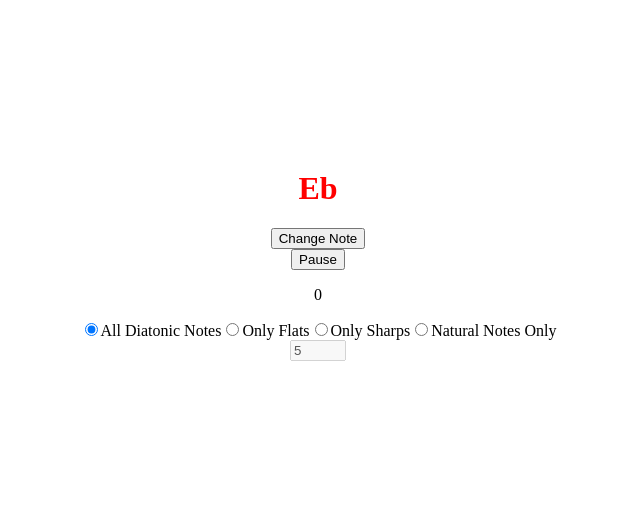
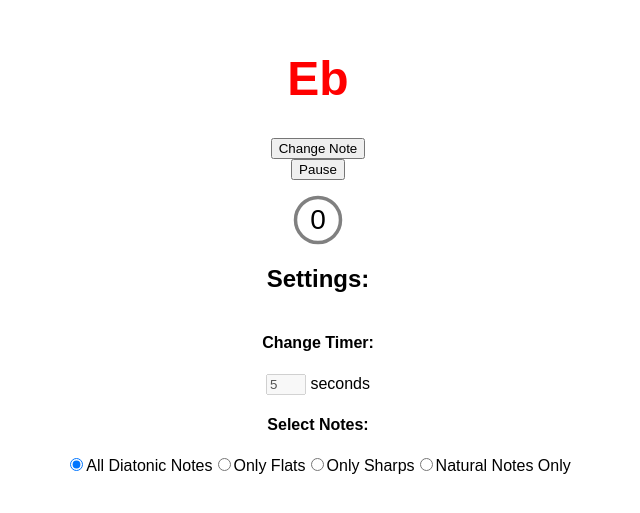
Before and after one commit to kyran-lewis/random-musical-note-generator, a React (Vite) app: page / in a window 1280 px wide. Shown: the part 153-666 px from the top of the page, without its empty margins (322-962 px from the left). Built offline with nearby package versions, Linux system fonts and the light colour scheme.

Commit message:
Change font family. Started implementing animated timer. Added circle around timer. Added headers for settings. Added seconds label for change timer option

```diff
--- a/src/App.tsx
+++ b/src/App.tsx
@@ -116,10 +116,8 @@ function App() {
         paused={paused}
         countdownLength={countdownLength}
       />
-      <RadioButtonComponent
-        noteSelection={noteSelection}
-        setNoteSelection={setNoteSelection}
-      />
+      <h2>Settings:</h2>
+      <h4>Change Timer:</h4>
       <ChangeTimerField
         secondsLeft={secondsLeft}
         setSecondsLeft={setSecondsLeft}
@@ -127,6 +125,11 @@ function App() {
         countdownLength={countdownLength}
         setCountdownLength={setCountdownLength}
       />
+      <h4>Select Notes:</h4>
+      <RadioButtonComponent
+        noteSelection={noteSelection}
+        setNoteSelection={setNoteSelection}
+      />
     </div>
   );
 }
--- a/src/ChangeTimerField.tsx
+++ b/src/ChangeTimerField.tsx
@@ -13,6 +13,7 @@ function ChangeTimerField({
   }
 
   return (
+    <div className="change-timer">
       <input
         type="number"
         value={countdownLength}
@@ -21,6 +22,8 @@ function ChangeTimerField({
         min="1"
         max="20"
       />
+      <span> seconds</span>
+    </div>
   );
 }
 
--- a/src/CountdownTimer.tsx
+++ b/src/CountdownTimer.tsx
@@ -20,7 +20,24 @@ function CountdownTimer({
     }
   });
 
-  return <p>{secondsLeft < 0 ? "0" : secondsLeft}</p>;
+  // return <p>{secondsLeft < 0 ? "0" : secondsLeft}</p>;
+
+  return (
+    <div className="base-timer">
+      <svg
+        className="base-timer__svg"
+        viewBox="0 0 100 100"
+        xmlns="http://www.w3.org/2000/svg"
+      >
+        <g className="base-timer__circle">
+          <circle className="base-timer__path-elapsed" cx="50" cy="50" r="45" />
+        </g>
+      </svg>
+      <span id="base-timer-label" className="base-timer__label">
+        {secondsLeft < 0 ? "0" : secondsLeft}
+      </span>
+    </div>
+  );
 }
 
 export default CountdownTimer;
--- a/src/style.css
+++ b/src/style.css
@@ -1,4 +1,10 @@
-.main{
+body {
+  margin: 0;
+  padding: 0;
+  font-family: Arial, Helvetica, sans-serif;
+}
+
+.main {
   height: 100vh;
   width: 100%;
   display: flex;
@@ -6,3 +12,50 @@
   justify-content: center;
   align-items: center;
 }
+
+h1 {
+  font-size: 48px;
+}
+
+/* Sets the containers height and width */
+.base-timer {
+  margin-top: 15px;
+  position: relative;
+  height: 50px;
+  width: 50px;
+}
+
+/* Removes SVG styling that would hide the time label */
+.base-timer__circle {
+  fill: none;
+  stroke: none;
+}
+
+/* The SVG path that displays the timer's progress */
+.base-timer__path-elapsed {
+  stroke-width: 7px;
+  stroke: grey;
+}
+
+.base-timer__label {
+  position: absolute;
+
+  /* Size should match the parent container */
+  width: 50px;
+  height: 50px;
+
+  /* Keep the label aligned to the top */
+  top: 0;
+
+  /* Create a flexible box that centers content vertically and horizontally */
+  display: flex;
+  align-items: center;
+  justify-content: center;
+
+  /* Sort of an arbitrary number; adjust to your liking */
+  font-size: 28px;
+}
+
+.change-timer input {
+  width: 2rem;
+}
```
Also changed, not shown: 1 other file (tests, documents, lock files or other folders). Lines whose indentation alone changed are shown as unchanged.
